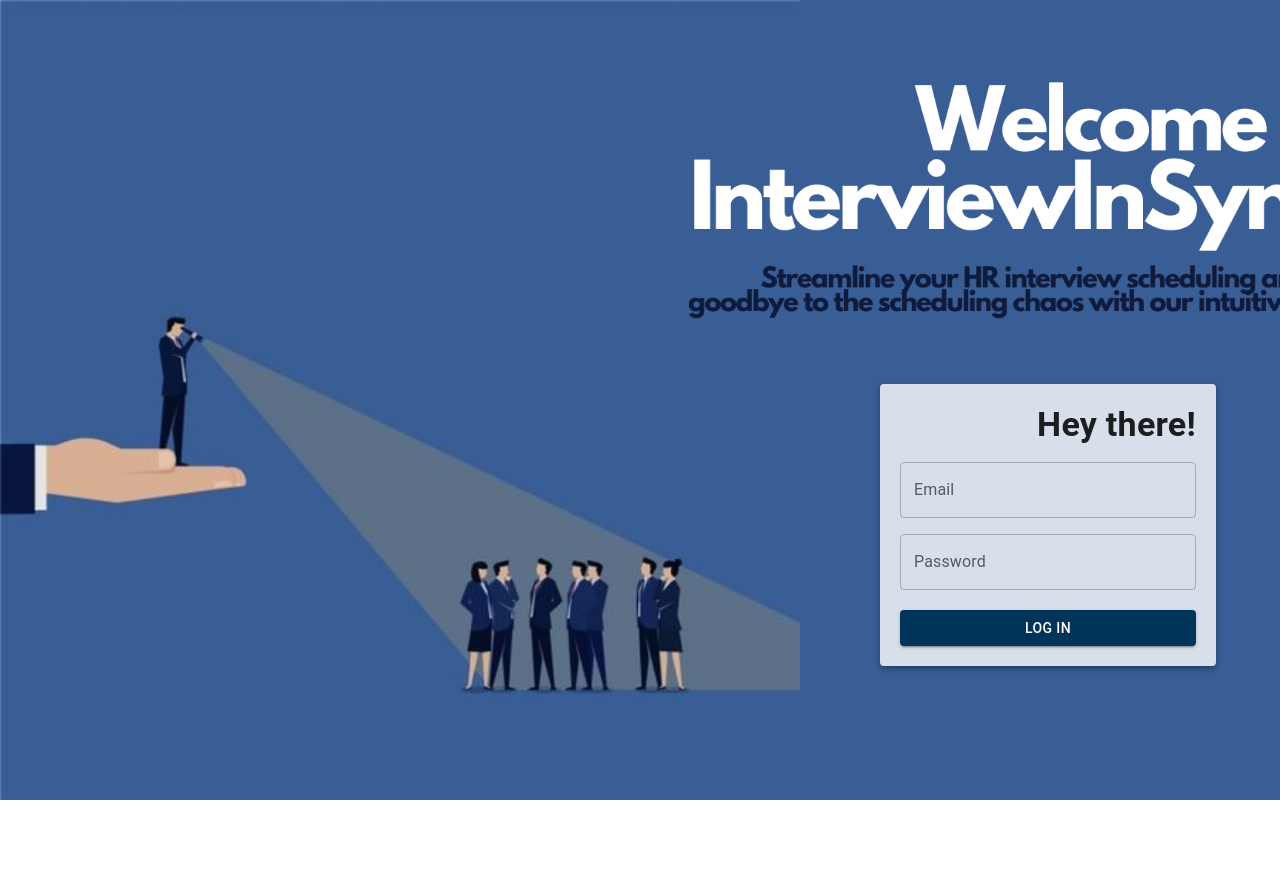
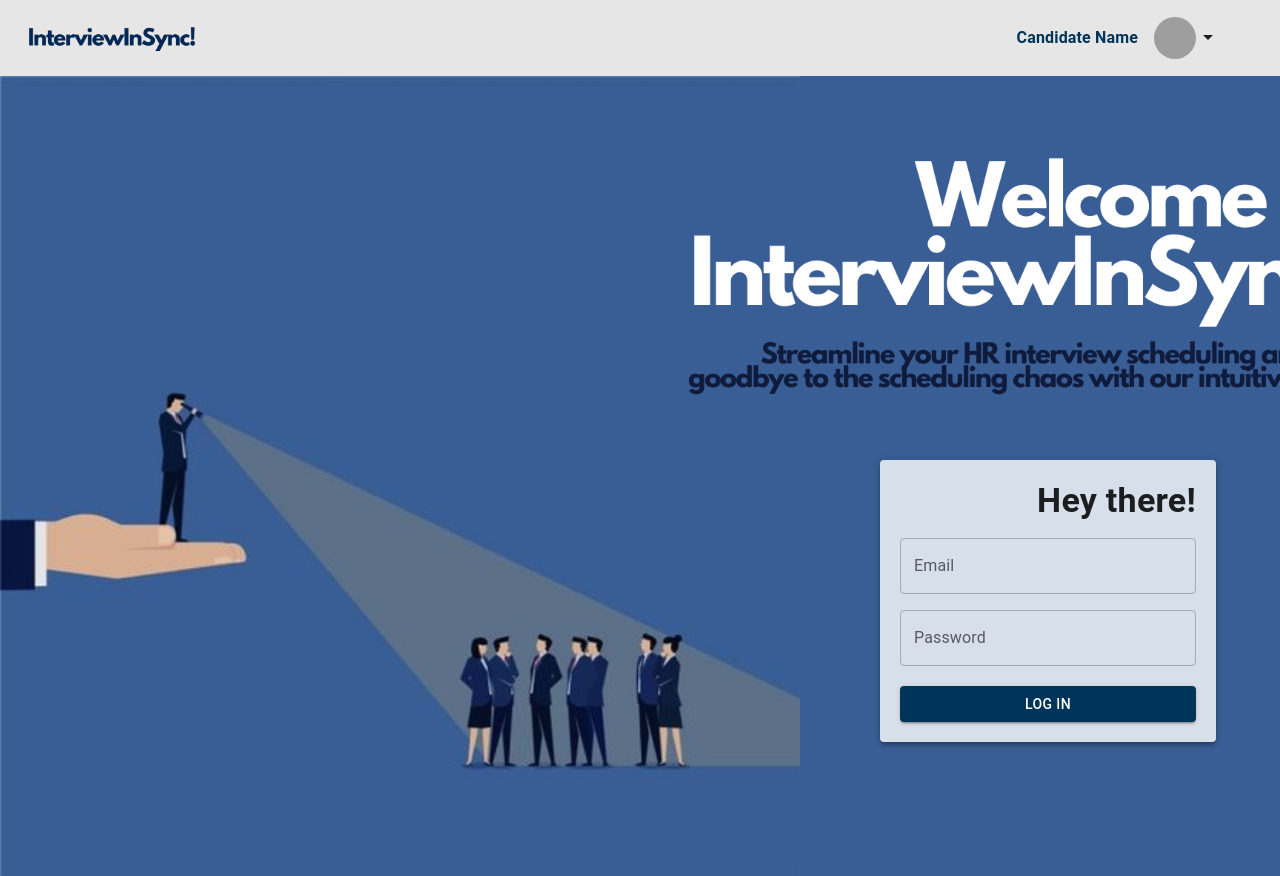
Before and after one commit to singh-ria/InterviewInSync, a React (Create React App) app: page / in a window 1280 px wide. Before the commit the page ends 800 px from the top, so only its background shows below. Built offline with nearby package versions, Linux system fonts and the light colour scheme; grey boxes are pictures that could not be loaded.

Commit message:
fix: header

```diff
--- a/src/App.js
+++ b/src/App.js
@@ -2,10 +2,12 @@ import React from "react";
 import "./App.css";
 import { BrowserRouter as Router } from "react-router-dom";
 import AppRoutes from "routes/AppRoutes";
+import Header from "components/common/Header/Header";
 
 function App() {
   return (
     <Router>
+      <Header />
       <AppRoutes />
     </Router>
   );
--- a/src/components/common/Header/Header.jsx
+++ b/src/components/common/Header/Header.jsx
@@ -8,7 +8,7 @@ import { STYLES } from "./header.styles";
 function Header({ candidateName }) {
   return (
     <Stack direction="row" sx={STYLES.stack}>
-      <Typography sx={STYLES.logoText}>{logo || "LOGO"}</Typography>
+      <img alt="logo" style={{ height: "4rem", paddingLeft: "1rem" }} src={logo} />
       <Stack direction="row">
         <Typography sx={STYLES.candidateName}>{candidateName || "Candidate Name"}</Typography>
         <Stack sx={STYLES.avatarStack}>
```
